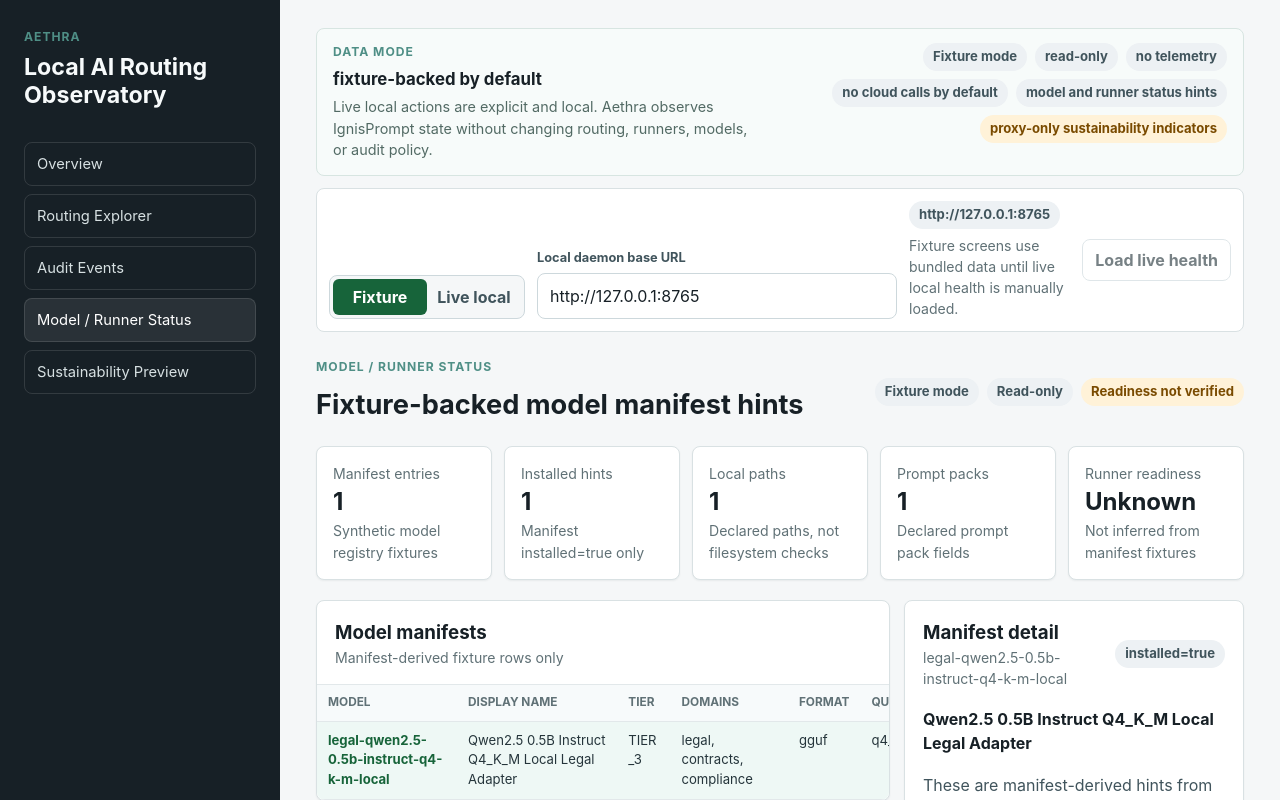
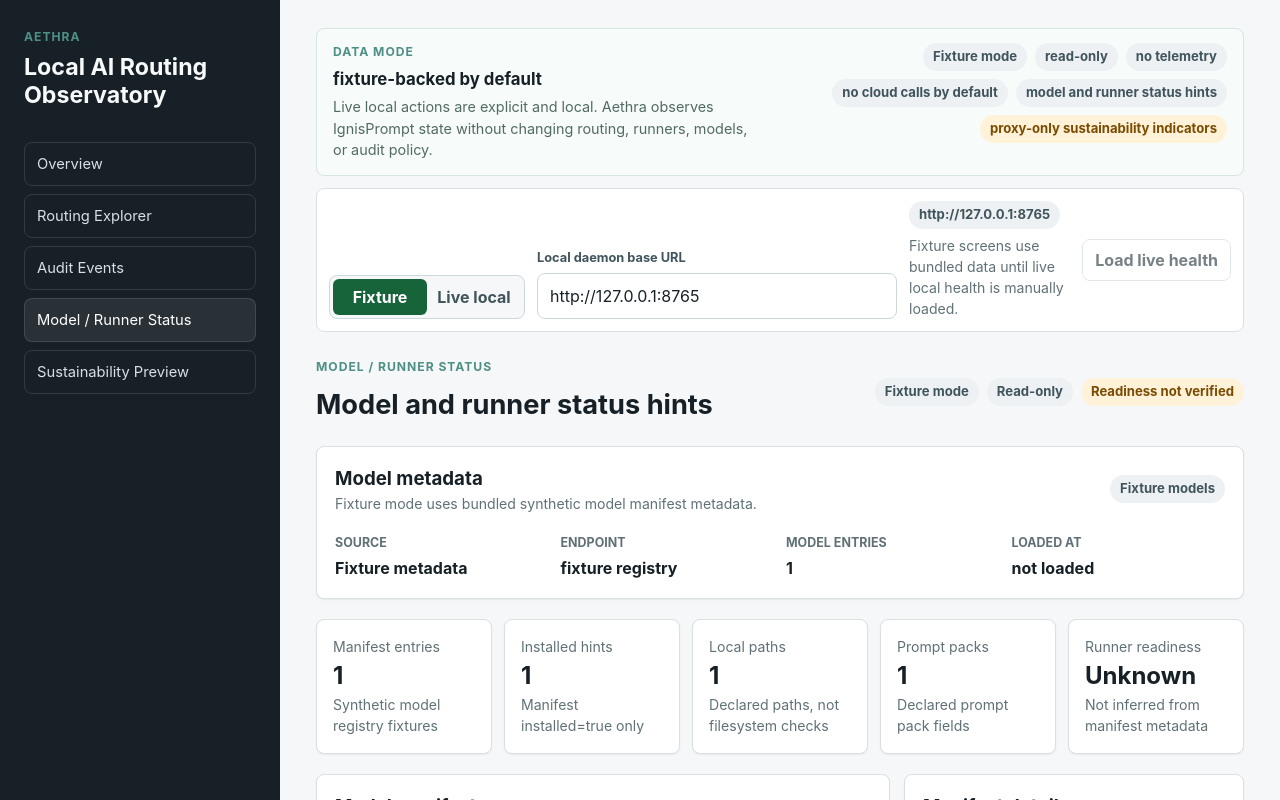
Before and after one commit to AIgnitron/ignisprompt, a React (Vite) app in the folder apps/aethra/: page / in a window 1280 px wide. Both pictures are taken after a click on the button "Model / Runner Status". Shown: the top 800 px of the page. Built offline with nearby package versions, Linux system fonts and the light colour scheme.

Commit message:
feat: add Aethra live model metadata loading (#87)
Co-authored-by: Alaa-Aignitron <alaa@aignitron.com>

```diff
--- a/apps/aethra/src/App.tsx
+++ b/apps/aethra/src/App.tsx
@@ -2,10 +2,15 @@
 import { AuditEvents } from "./routes/AuditEvents";
 import { StatusBadge } from "./components/StatusBadge";
 import { createIgnisPromptClient } from "./api/client";
-import type { AethraDataMode, LiveHealthState } from "./dataSource";
+import type {
+  AethraDataMode,
+  LiveHealthState,
+  LiveModelsState,
+} from "./dataSource";
 import {
   DEFAULT_AETHRA_BASE_URL,
   describeHealthLoadError,
+  describeModelsLoadError,
   validateLocalBaseUrl,
 } from "./dataSource";
 import { ModelRunnerStatus } from "./routes/ModelRunnerStatus";
@@ -25,6 +30,9 @@
   const [dataMode, setDataMode] = useState<AethraDataMode>("fixture");
   const [baseUrlInput, setBaseUrlInput] = useState(DEFAULT_AETHRA_BASE_URL);
   const [liveHealthState, setLiveHealthState] = useState<LiveHealthState>({
+    status: "not-loaded",
+  });
+  const [liveModelsState, setLiveModelsState] = useState<LiveModelsState>({
     status: "not-loaded",
   });
   const baseUrlValidation = validateLocalBaseUrl(baseUrlInput);
@@ -58,6 +66,33 @@
       setLiveHealthState({
         status: "error",
         ...describeHealthLoadError(error),
+      });
+    }
+  }
+
+  async function loadLiveModels() {
+    if (baseUrlError) {
+      setLiveModelsState({
+        status: "error",
+        label: "Local URL blocked",
+        message: baseUrlError,
+      });
+      return;
+    }
+
+    setLiveModelsState({ status: "loading" });
+    try {
+      const client = createIgnisPromptClient({ baseUrl: localBaseUrl });
+      const registry = await client.models();
+      setLiveModelsState({
+        status: "loaded",
+        models: registry.models,
+        loadedAt: new Date().toISOString(),
+      });
+    } catch (error) {
+      setLiveModelsState({
+        status: "error",
+        ...describeModelsLoadError(error),
       });
     }
   }
@@ -126,7 +161,7 @@
             <p>
               {dataMode === "fixture"
                 ? "Live local actions are explicit and local. Aethra observes IgnisPrompt state without changing routing, runners, models, or audit policy."
-                : "Live local health loading is manual and read-only. Model and audit event metadata fetching comes later."}
+                : "Live local health and model metadata loading is manual and read-only. Audit event metadata fetching comes later."}
             </p>
           </div>
           <div className="mode-badges" aria-label="Aethra mode guarantees">
@@ -168,7 +203,13 @@
           />
         ) : null}
         {activeRoute === "audit-events" ? <AuditEvents /> : null}
-        {activeRoute === "model-runner-status" ? <ModelRunnerStatus /> : null}
+        {activeRoute === "model-runner-status" ? (
+          <ModelRunnerStatus
+            dataMode={dataMode}
+            liveModelsState={liveModelsState}
+            onLoadLiveModels={loadLiveModels}
+          />
+        ) : null}
         {activeRoute === "sustainability-preview" ? (
           <SustainabilityPreview />
         ) : null}
--- a/apps/aethra/src/dataSource.ts
+++ b/apps/aethra/src/dataSource.ts
@@ -1,4 +1,4 @@
-import type { HealthResponse } from "./api/contracts";
+import type { HealthResponse, ModelManifest } from "./api/contracts";
 import { AethraApiError } from "./api/errors";
 
 export type AethraDataMode = "fixture" | "live-local";
@@ -25,6 +25,24 @@
   | {
       status: "loaded";
       health: HealthResponse;
+      loadedAt: string;
+    }
+  | {
+      status: "error";
+      label: string;
+      message: string;
+    };
+
+export type LiveModelsState =
+  | {
+      status: "not-loaded";
+    }
+  | {
+      status: "loading";
+    }
+  | {
+      status: "loaded";
+      models: ModelManifest[];
       loadedAt: string;
     }
   | {
@@ -92,6 +110,25 @@
   label: string;
   message: string;
 } {
+  return describeEndpointLoadError(error, "health");
+}
+
+export function describeModelsLoadError(error: unknown): {
+  label: string;
+  message: string;
+} {
+  return describeEndpointLoadError(error, "models");
+}
+
+function describeEndpointLoadError(
+  error: unknown,
+  endpoint: "health" | "models",
+): {
+  label: string;
+  message: string;
+} {
+  const noun = endpoint === "health" ? "health" : "model manifest";
+
   if (error instanceof AethraApiError) {
     switch (error.kind) {
       case "unreachable-daemon":
@@ -114,7 +151,7 @@
         return {
           label: "Unsupported schema",
           message:
-            "The local daemon returned JSON that did not match the expected health schema.",
+            `The local daemon returned JSON that did not match the expected ${noun} schema.`,
         };
       case "http-error":
         return {
@@ -125,7 +162,7 @@
   }
 
   return {
-    label: "Health load failed",
-    message: "Aethra could not load live local health metadata.",
+    label: endpoint === "health" ? "Health load failed" : "Models load failed",
+    message: `Aethra could not load live local ${noun} metadata.`,
   };
 }
--- a/apps/aethra/src/routes/ModelRunnerStatus.tsx
+++ b/apps/aethra/src/routes/ModelRunnerStatus.tsx
@@ -1,5 +1,6 @@
-import { useMemo, useState } from "react";
+import { useEffect, useMemo, useState } from "react";
 import { ModelManifest } from "../api/contracts";
+import type { AethraDataMode, LiveModelsState } from "../dataSource";
 import { modelFixtures } from "../fixtures/aethraFixture";
 import { MetricCard } from "../components/MetricCard";
 import { StatusBadge } from "../components/StatusBadge";
@@ -14,78 +15,237 @@
 
 const initialSelectedModelId = toModelManifestRows(modelFixtures)[0]?.modelId;
 
-export function ModelRunnerStatus() {
-  const [selectedModelId, setSelectedModelId] = useState(
+type ModelRunnerStatusProps = {
+  dataMode: AethraDataMode;
+  liveModelsState: LiveModelsState;
+  onLoadLiveModels: () => void;
+};
+
+export function ModelRunnerStatus({
+  dataMode,
+  liveModelsState,
+  onLoadLiveModels,
+}: ModelRunnerStatusProps) {
+  const [selectedModelId, setSelectedModelId] = useState<string | undefined>(
     initialSelectedModelId,
   );
-  const rows = useMemo(() => toModelManifestRows(modelFixtures), []);
+  const isLiveModelsLoaded =
+    dataMode === "live-local" && liveModelsState.status === "loaded";
+  const models = isLiveModelsLoaded ? liveModelsState.models : modelFixtures;
+  const rows = useMemo(() => toModelManifestRows(models), [models]);
   const selectedModel =
     selectedModelId === undefined
       ? undefined
-      : findModelManifestById(modelFixtures, selectedModelId);
+      : findModelManifestById(models, selectedModelId);
+  const sourceLabel = isLiveModelsLoaded
+    ? "Live local metadata"
+    : dataMode === "live-local"
+      ? "Fixture fallback"
+      : "Fixture mode";
+
+  useEffect(() => {
+    if (rows.length === 0) {
+      setSelectedModelId(undefined);
+      return;
+    }
+
+    if (
+      selectedModelId === undefined ||
+      !rows.some((row) => row.modelId === selectedModelId)
+    ) {
+      setSelectedModelId(rows[0].modelId);
+    }
+  }, [rows, selectedModelId]);
 
   return (
     <section id="model-runner-status" className="page-section">
       <header className="page-header">
         <div>
           <p className="eyebrow">Model / Runner Status</p>
-          <h2>Fixture-backed model manifest hints</h2>
+          <h2>Model and runner status hints</h2>
         </div>
-        <div className="status-strip" aria-label="Model fixture status">
-          <StatusBadge tone="neutral">Fixture mode</StatusBadge>
+        <div className="status-strip" aria-label="Model metadata status">
+          <StatusBadge tone={isLiveModelsLoaded ? "ok" : "neutral"}>
+            {sourceLabel}
+          </StatusBadge>
           <StatusBadge tone="neutral">Read-only</StatusBadge>
           <StatusBadge tone="warning">Readiness not verified</StatusBadge>
         </div>
       </header>
 
+      <ModelMetadataPanel
+        dataMode={dataMode}
+        liveModelsState={liveModelsState}
+        onLoadLiveModels={onLoadLiveModels}
+      />
+
       <div className="metric-grid" aria-label="Model manifest metrics">
         <MetricCard
           label="Manifest entries"
-          value={modelFixtures.length}
-          detail="Synthetic model registry fixtures"
+          value={models.length}
+          detail={
+            isLiveModelsLoaded
+              ? "Live local model registry entries"
+              : "Synthetic model registry fixtures"
+          }
         />
         <MetricCard
           label="Installed hints"
-          value={countInstalledManifestHints(modelFixtures)}
+          value={countInstalledManifestHints(models)}
           detail="Manifest installed=true only"
         />
         <MetricCard
           label="Local paths"
-          value={countDeclaredLocalPaths(modelFixtures)}
+          value={countDeclaredLocalPaths(models)}
           detail="Declared paths, not filesystem checks"
         />
         <MetricCard
           label="Prompt packs"
-          value={countDeclaredPromptPacks(modelFixtures)}
+          value={countDeclaredPromptPacks(models)}
           detail="Declared prompt pack fields"
         />
         <MetricCard
           label="Runner readiness"
           value="Unknown"
-          detail="Not inferred from manifest fixtures"
+          detail="Not inferred from manifest metadata"
         />
       </div>
 
       <div className="model-layout">
         <ModelManifestTable
           rows={rows}
+          sourceLabel={sourceLabel}
           selectedModelId={selectedModelId}
           onSelect={setSelectedModelId}
         />
-        <ModelManifestDetail model={selectedModel} />
+        <ModelManifestDetail
+          model={selectedModel}
+          isLiveModel={isLiveModelsLoaded}
+        />
       </div>
+    </section>
+  );
+}
+
+type ModelMetadataPanelProps = {
+  dataMode: AethraDataMode;
+  liveModelsState: LiveModelsState;
+  onLoadLiveModels: () => void;
+};
+
+function ModelMetadataPanel({
+  dataMode,
+  liveModelsState,
+  onLoadLiveModels,
+}: ModelMetadataPanelProps) {
+  const isLiveMode = dataMode === "live-local";
+
+  return (
+    <section className="panel" aria-label="Model metadata source">
+      <div className="panel-heading">
+        <div>
+          <h3>Model metadata</h3>
+          <p className="muted">
+            {isLiveMode
+              ? "Manual read-only GET /v1/models from the configured local daemon."
+              : "Fixture mode uses bundled synthetic model manifest metadata."}
+          </p>
+        </div>
+        <StatusBadge
+          tone={
+            liveModelsState.status === "error"
+              ? "warning"
+              : liveModelsState.status === "loaded" && isLiveMode
+                ? "ok"
+                : "neutral"
+          }
+        >
+          {getModelsStateLabel(dataMode, liveModelsState)}
+        </StatusBadge>
+      </div>
+
+      {isLiveMode && liveModelsState.status === "not-loaded" ? (
+        <p className="explanation">
+          Live local model metadata is not loaded yet. Aethra is showing fixture
+          manifest hints until you manually refresh.
+        </p>
+      ) : null}
+
+      {isLiveMode && liveModelsState.status === "loading" ? (
+        <p className="explanation">
+          Loading read-only model manifest metadata from the configured local
+          daemon.
+        </p>
+      ) : null}
+
+      {isLiveMode && liveModelsState.status === "error" ? (
+        <p className="explanation">
+          {liveModelsState.label}: {liveModelsState.message} Fixture model
+          manifest hints remain clearly labeled below.
+        </p>
+      ) : null}
+
+      <dl className="definition-grid model-metadata-grid">
+        <div>
+          <dt>Source</dt>
+          <dd>
+            {isLiveMode && liveModelsState.status === "loaded"
+              ? "Live local metadata"
+              : isLiveMode
+                ? "Fixture fallback"
+                : "Fixture metadata"}
+          </dd>
+        </div>
+        <div>
+          <dt>Endpoint</dt>
+          <dd>{isLiveMode ? "GET /v1/models" : "fixture registry"}</dd>
+        </div>
+        <div>
+          <dt>Model entries</dt>
+          <dd>
+            {liveModelsState.status === "loaded" && isLiveMode
+              ? liveModelsState.models.length
+              : modelFixtures.length}
+          </dd>
+        </div>
+        <div>
+          <dt>Loaded at</dt>
+          <dd>
+            {liveModelsState.status === "loaded" && isLiveMode
+              ? formatTimestamp(liveModelsState.loadedAt)
+              : "not loaded"}
+          </dd>
+        </div>
+      </dl>
+
+      {isLiveMode ? (
+        <div className="button-row model-action-row">
+          <button
+            type="button"
+            className="secondary-button"
+            disabled={liveModelsState.status === "loading"}
+            onClick={onLoadLiveModels}
+          >
+            {liveModelsState.status === "loading"
+              ? "Loading models"
+              : "Refresh live models"}
+          </button>
+        </div>
+      ) : null}
     </section>
   );
 }
 
 type ModelManifestTableProps = {
   rows: ReturnType<typeof toModelManifestRows>;
+  sourceLabel: string;
   selectedModelId?: string;
   onSelect: (modelId: string) => void;
 };
 
 function ModelManifestTable({
   rows,
+  sourceLabel,
   selectedModelId,
   onSelect,
 }: ModelManifestTableProps) {
@@ -93,7 +253,7 @@
     return (
       <section className="panel" aria-label="Model manifest table">
         <h3>Model manifests</h3>
-        <p className="muted">No synthetic model manifests are available.</p>
+        <p className="muted">No model manifests are available from {sourceLabel}.</p>
       </section>
     );
   }
@@ -106,7 +266,7 @@
       <div className="panel-heading">
         <div>
           <h3>Model manifests</h3>
-          <p className="muted">Manifest-derived fixture rows only</p>
+          <p className="muted">Manifest-derived hints from {sourceLabel}</p>
         </div>
       </div>
       <div className="table-scroll">
@@ -160,14 +320,15 @@
 
 type ModelManifestDetailProps = {
   model?: ModelManifest;
+  isLiveModel: boolean;
 };
 
-function ModelManifestDetail({ model }: ModelManifestDetailProps) {
+function ModelManifestDetail({ model, isLiveModel }: ModelManifestDetailProps) {
   if (!model) {
     return (
       <aside className="panel detail-panel" aria-label="Model manifest detail">
         <h3>Manifest detail</h3>
-        <p className="muted">Select a synthetic model manifest to inspect it.</p>
+        <p className="muted">Select a model manifest to inspect it.</p>
       </aside>
     );
   }
@@ -189,17 +350,23 @@
 
       <p className="model-name">{model.displayName}</p>
       <p className="explanation">
-        These are manifest-derived hints from synthetic fixtures. Aethra fixture
-        mode does not verify model files, duplicate runner logic, or prove model
+        These are manifest-derived hints from{" "}
+        {isLiveModel ? "live local metadata" : "synthetic fixtures"}. Aethra
+        does not verify model files, duplicate runner logic, or prove model
         quality, legal accuracy, production readiness, or compliance status.
       </p>
 
       <section className="detail-section">
         <h4>Status language</h4>
         <ul className="status-hint-list">
-          {statusHints.map((hint) => (
-            <li key={hint}>{hint}</li>
-          ))}
+          {statusHints.map((hint) => {
+            const displayHint =
+              isLiveModel &&
+              hint === "File existence not verified by Aethra in fixture mode"
+                ? "File existence not verified by Aethra"
+                : hint;
+            return <li key={hint}>{displayHint}</li>;
+          })}
         </ul>
       </section>
 
@@ -255,3 +422,27 @@
     </aside>
   );
 }
+
+function getModelsStateLabel(
+  dataMode: AethraDataMode,
+  liveModelsState: LiveModelsState,
+): string {
+  if (dataMode === "fixture") {
+    return "Fixture models";
+  }
+
+  switch (liveModelsState.status) {
+    case "not-loaded":
+      return "Live models not loaded";
+    case "loading":
+      return "Loading live models";
+    case "loaded":
+      return "Live models loaded";
+    case "error":
+      return liveModelsState.label;
+  }
+}
+
+function formatTimestamp(timestamp: string): string {
+  return timestamp.replace("T", " ").replace("Z", " UTC");
+}
--- a/apps/aethra/src/styles.css
+++ b/apps/aethra/src/styles.css
@@ -325,6 +325,10 @@
   grid-template-columns: repeat(4, minmax(0, 1fr));
 }
 
+.model-metadata-grid {
+  grid-template-columns: repeat(4, minmax(0, 1fr));
+}
+
 .definition-grid div {
   min-width: 0;
 }
@@ -527,6 +531,10 @@
   margin-top: 18px;
 }
 
+.model-action-row {
+  margin-top: 18px;
+}
+
 .table-scroll {
   overflow-x: auto;
   margin: 16px -18px -18px;
```
Also changed, not shown: 1 other file (tests, documents, lock files or other folders).
